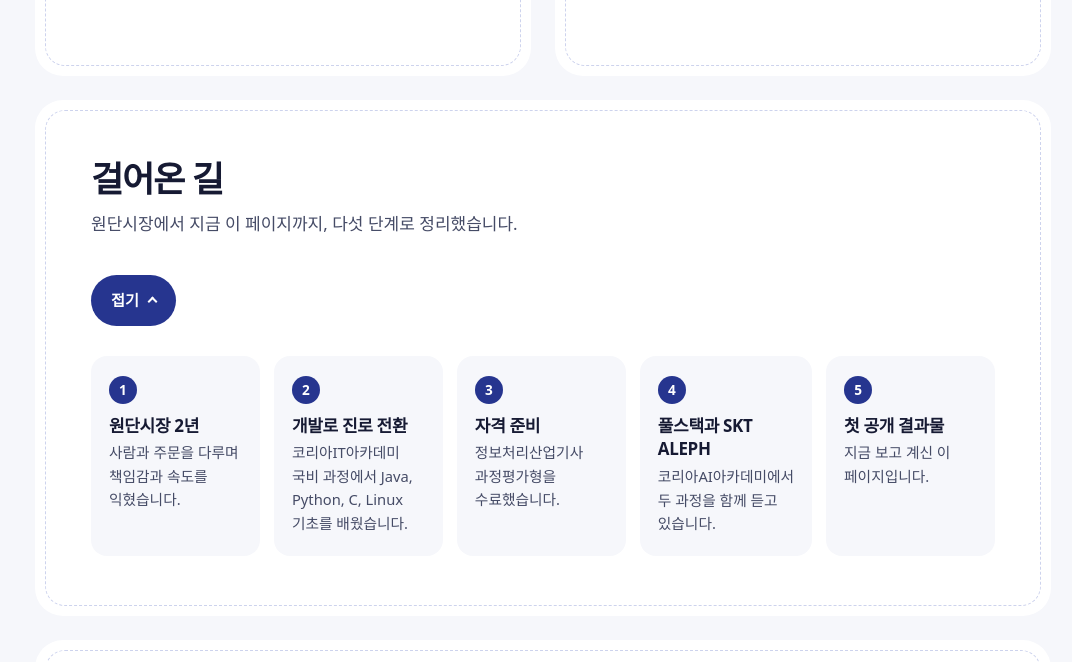
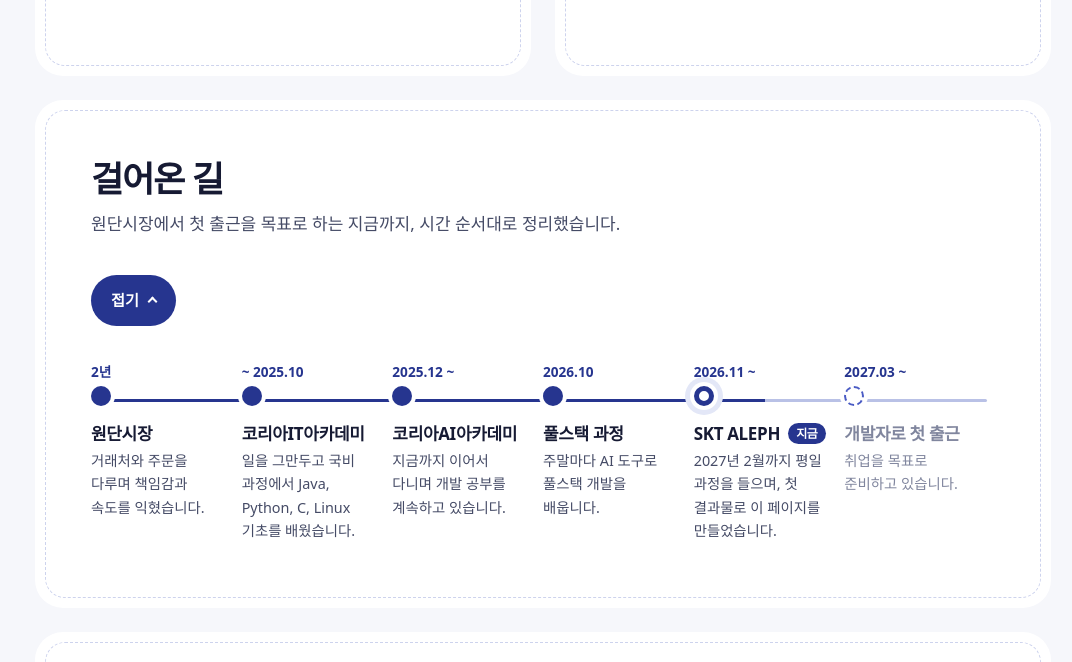
Before and after one commit to harln1/harln1.github.io, a plain HTML site: page index.html in a window 1280 px wide. Both pictures are taken after a click on the button "펼쳐 보기". Shown: the part 2870-3532 px from the top of the page, without its empty margins (97-1169 px from the left). Drawn offline with Linux system fonts and the light colour scheme; a web font is replaced by a local one.

Commit message:
걸어온 길을 날짜가 있는 타임라인 그림으로 변경
Co-Authored-By: Claude Opus 5.5 <noreply@anthropic.com>
Claude-Session: https://claude.ai/code/session_01SipKeW1yFMLq7A6Ppykwrm

```diff
--- a/index.html
+++ b/index.html
@@ -202,6 +202,27 @@
     .facts div:nth-child(5) { grid-column: span 2; }
     .facts div:nth-child(9) { grid-column: span 3; }
 
+    /* 걸어온 길 타임라인 그림 */
+    .tl { margin-top: 34px; overflow-x: auto; padding-bottom: 6px; }
+    .tl-list { list-style: none; margin: 0; padding: 0; display: grid; grid-template-columns: repeat(6, minmax(140px, 1fr)); position: relative; }
+    .tl-list::before { content: ""; position: absolute; left: 8px; right: 8px; top: 39px; height: 3px; border-radius: 3px;
+      background: linear-gradient(90deg, var(--indigo) 0 75%, var(--seam) 75% 100%); }
+    .tl-list li { position: relative; padding: 0 14px 0 0; }
+    .tl-date { display: block; font-size: .85rem; font-weight: 700; color: var(--indigo); font-variant-numeric: tabular-nums; height: 26px; }
+    .tl-list li::before { content: ""; display: block; width: 20px; height: 20px; border-radius: 50%; margin: 0 0 16px; position: relative; z-index: 1;
+      background: var(--indigo); box-shadow: 0 0 0 4px var(--sheet); }
+    .tl-list li.cur::before { background: var(--sheet); border: 5px solid var(--indigo); box-shadow: 0 0 0 4px var(--sheet), 0 0 0 9px var(--wash); }
+    .tl-list li.next::before { background: var(--sheet); border: 2.5px dashed var(--indigo-2); }
+    .tl-list li { display: grid; grid-template-rows: 26px 36px auto 1fr; align-items: start; }
+    .tl-list li::before { box-sizing: border-box; grid-row: 2; }
+    .tl-list li .tl-date { grid-row: 1; }
+    .tl-list li .tl-date { order: -1; }
+    .tl-list strong { display: block; letter-spacing: -.02em; line-height: 1.4; margin-bottom: 4px; }
+    .tl-list strong em { font-style: normal; font-size: .75rem; font-weight: 700; color: #fff; background: var(--indigo); padding: 2px 8px; border-radius: 999px; margin-left: 4px; vertical-align: 2px; }
+    [data-theme="dark"] .tl-list strong em { color: #0f1330; }
+    .tl-desc { color: var(--ink-2); font-size: .9rem; line-height: 1.6; display: block; }
+    .tl-list li.next strong, .tl-list li.next .tl-desc { color: var(--muted); }
+
     [hidden] { display: none !important; }
 
     footer { padding: 36px 0 56px; color: var(--muted); font-size: .9rem; }
@@ -227,6 +248,12 @@
       .block { padding: 36px 24px 40px; border-radius: 22px; }
       .block::after { inset: 7px; border-radius: 16px; }
       .points, .info, .steps { grid-template-columns: 1fr; }
+      .tl-list { grid-template-columns: 1fr; gap: 0; }
+      .tl-list::before { left: 9px; right: auto; top: 10px; bottom: 10px; width: 3px; height: auto;
+        background: linear-gradient(180deg, var(--indigo) 0 78%, var(--seam) 78% 100%); }
+      .tl-list li { display: block; padding: 0 0 22px 38px; }
+      .tl-list li::before { position: absolute; left: 0; top: 2px; margin: 0; }
+      .tl-date { height: auto; }
       .facts { grid-template-columns: 1fr 1fr; }
       .facts .w, .facts div:nth-child(n+5) { grid-column: span 2; }
       .points { gap: 28px; }
@@ -353,17 +380,20 @@
 
     <section class="block" id="journey" aria-labelledby="h-journey">
       <h2 id="h-journey">걸어온 길</h2>
-      <p class="intro">원단시장에서 지금 이 페이지까지, 다섯 단계로 정리했습니다.</p>
+      <p class="intro">원단시장에서 첫 출근을 목표로 하는 지금까지, 시간 순서대로 정리했습니다.</p>
       <button class="toggle" type="button" aria-expanded="false" aria-controls="steps" data-open-label="접기" data-closed-label="펼쳐 보기">
         <span class="label-txt">펼쳐 보기</span><span class="chev" aria-hidden="true"></span>
       </button>
-      <ol class="steps" id="steps" hidden>
-        <li><strong>원단시장 2년</strong><span>사람과 주문을 다루며 책임감과 속도를 익혔습니다.</span></li>
-        <li><strong>개발로 진로 전환</strong><span>코리아IT아카데미 국비 과정에서 Java, Python, C, Linux 기초를 배웠습니다.</span></li>
-        <li><strong>자격 준비</strong><span>정보처리산업기사 과정평가형을 수료했습니다.</span></li>
-        <li><strong>풀스택과 SKT ALEPH</strong><span>코리아AI아카데미에서 두 과정을 함께 듣고 있습니다.</span></li>
-        <li><strong>첫 공개 결과물</strong><span>지금 보고 계신 이 페이지입니다.</span></li>
-      </ol>
+      <div class="tl" id="steps" hidden>
+        <ol class="tl-list">
+          <li class="done"><span class="tl-date">2년</span><strong>원단시장</strong><span class="tl-desc">거래처와 주문을 다루며 책임감과 속도를 익혔습니다.</span></li>
+          <li class="done"><span class="tl-date">~ 2025.10</span><strong>코리아IT아카데미</strong><span class="tl-desc">일을 그만두고 국비 과정에서 Java, Python, C, Linux 기초를 배웠습니다.</span></li>
+          <li class="done"><span class="tl-date">2025.12 ~</span><strong>코리아AI아카데미</strong><span class="tl-desc">지금까지 이어서 다니며 개발 공부를 계속하고 있습니다.</span></li>
+          <li class="done"><span class="tl-date">2026.10</span><strong>풀스택 과정</strong><span class="tl-desc">주말마다 AI 도구로 풀스택 개발을 배웁니다.</span></li>
+          <li class="cur"><span class="tl-date">2026.11 ~</span><strong>SKT ALEPH <em>지금</em></strong><span class="tl-desc">2027년 2월까지 평일 과정을 들으며, 첫 결과물로 이 페이지를 만들었습니다.</span></li>
+          <li class="next"><span class="tl-date">2027.03 ~</span><strong>개발자로 첫 출근</strong><span class="tl-desc">취업을 목표로 준비하고 있습니다.</span></li>
+        </ol>
+      </div>
     </section>
 
     <section class="block" id="scope" aria-labelledby="h-scope">
```
